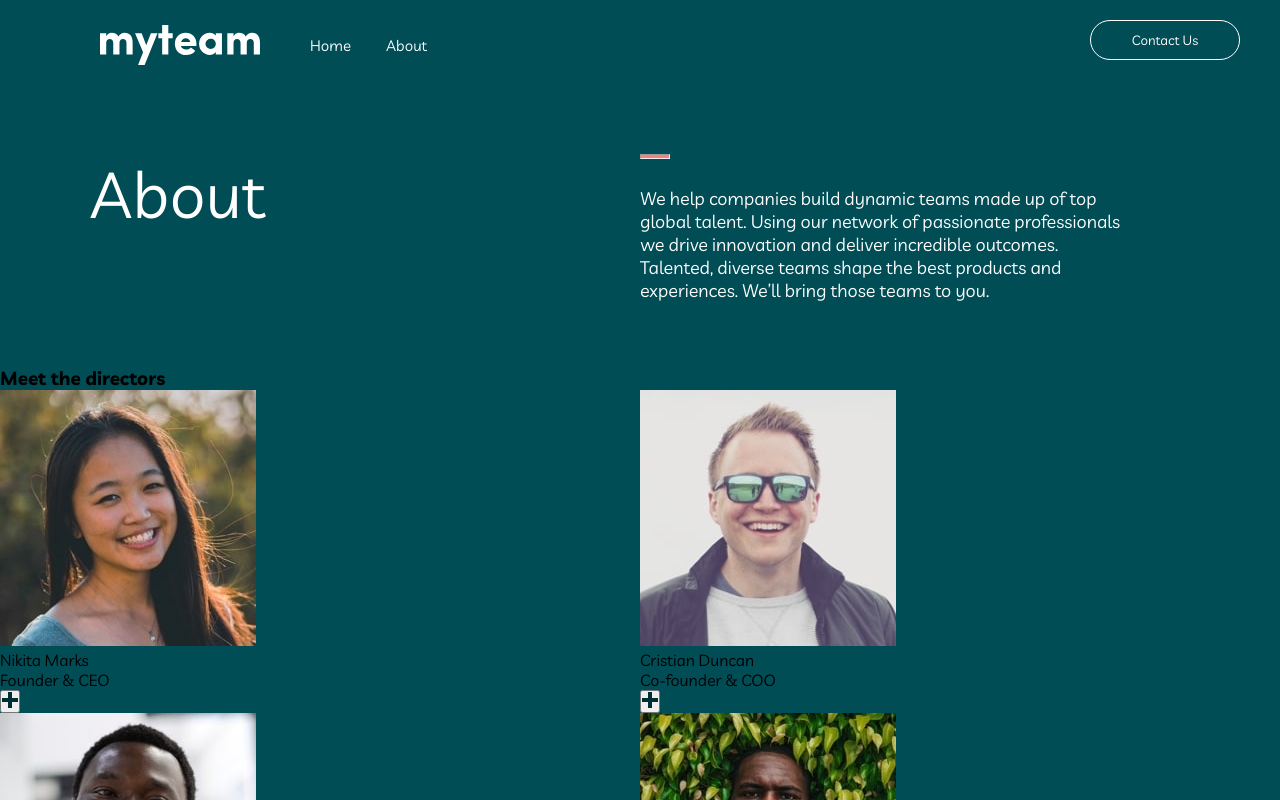
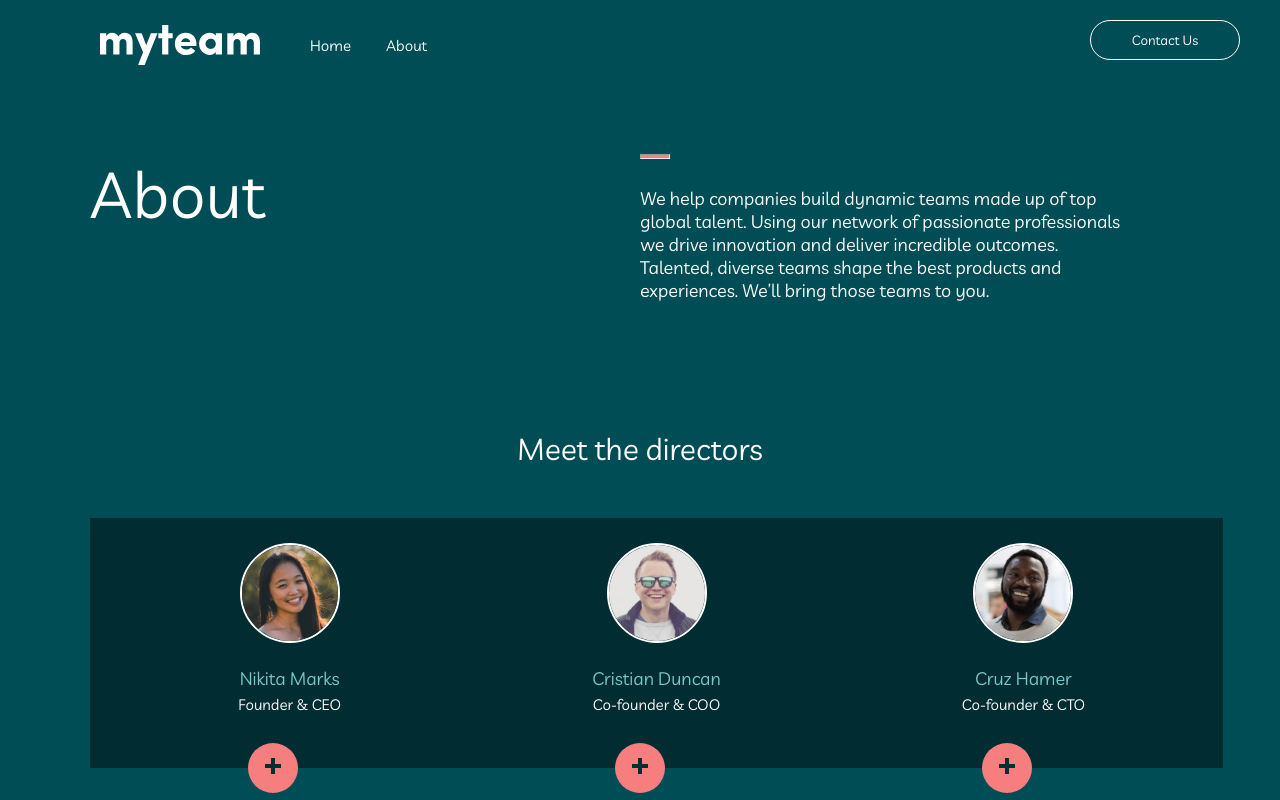
Before and after one commit to clf94-dev/myteam-multi-react, a React (Create React App) app: page /about in a window 1280 px wide. Shown: the top 800 px of the page. Built offline with nearby package versions, Linux system fonts and the light colour scheme.

Commit message:
added style to MeetSection component

```diff
--- a/src/components/MeetCard.jsx
+++ b/src/components/MeetCard.jsx
@@ -11,31 +11,60 @@ import Griffin from '../images/avatar-griffin.jpg'
 import Aden from '../images/avatar-aden.jpg'
 
 function MeetCard(props) {
-const avatars=[Nikita, Christian, Cruz, Drake, Griffin, Aden];
+    const avatars = [
+        Nikita,
+        Christian,
+        Cruz,
+        Drake,
+        Griffin,
+        Aden
+    ];
 
-    const [click, setClick] = useState(false);
-    const handleClick =( ) => setClick(!click);
+    const [click,
+        setClick] = useState(false);
+    const handleClick = () => setClick(!click);
     return (
-        <Grid item sm={6} xs={12}>
-            <Grid container className='info-card1' style={{display: !click? 'block':'none' }}>
+        <Grid item lg={4} sm={6} xs={12} className='meet-card'>
+            <Grid
+                container
+                className='info-card1'
+                style={{
+                display: !click
+                    ? 'block'
+                    : 'none'
+            }}>
                 <img src={avatars[props.index]} alt={props.imgAlt}/>
                 <p className="name">{props.name}</p>
-                <p>
+                <p className='position'>
                     {props.position}
                 </p>
             </Grid>
-            <Grid container className='info-card2' style={{display: click? 'block':'none' }}>
+            <Grid
+                container
+                className='info-card2'
+                style={{
+                display: click
+                    ? 'block'
+                    : 'none'
+            }}>
 
                 <p className="name">{props.name}</p>
-                <p>
+                <p className='description'>
                     {props.description}
                 </p>
-                <Grid container direction='row'>
-                    <i className='fab fa-twitter'></i>
-                    <i className='fab fa-linkedin'></i>
+                <Grid container direction='row' className='social-row'>
+                    <i className='fab fa-2x fa-twitter'></i>
+                    <i className='fab fa-2x fa-linkedin'></i>
                 </Grid>
             </Grid>
-<button onClick={handleClick}><img src={!click? Plus: Close} alt={!click?"More": 'Close'} /> </button>
+            <button style={{backgroundColor: !click? 'hsl(0, 87%, 73%)':  'hsl(179, 42%, 63%)' }} onClick={handleClick}><img
+                src={!click
+            ? Plus
+            : Close}
+                alt={!click
+            ? "More"
+            : 'Close'}/>
+            </button>
         </Grid>
     )
 }
--- a/src/components/MeetSection.jsx
+++ b/src/components/MeetSection.jsx
@@ -5,7 +5,7 @@ import { MeetSectionInfo } from './MeetSectionInfo'
 
 function MeetSection() {
     return (
-        <Grid container direction='column'>
+        <Grid container direction='column' className='meet-section'>
             <h3>Meet the directors</h3>
             <Grid container direction='row'>
                 {MeetSectionInfo.map(data => {
--- a/src/styles/App.css
+++ b/src/styles/App.css
@@ -517,3 +517,100 @@ body {
   color: white;
   padding-right: 11%;
 }
+
+.meet-section {
+  padding: 5% 7%;
+}
+
+.meet-section h3 {
+  text-align: center;
+  font-size: 30px;
+  font-family: "Livvic", sans-serif;
+  font-weight: 400;
+  color: white;
+  margin-bottom: 50px;
+}
+
+.meet-section .meet-card {
+  text-align: center;
+}
+
+.meet-section .meet-card .info-card1 {
+  padding-top: 25px;
+  margin: 0 auto;
+  width: 400px;
+  height: 250px;
+  background-color: #012d32;
+}
+
+.meet-section .meet-card .info-card1 img {
+  width: 100px;
+  border: 2px solid white;
+  border-radius: 50%;
+  margin-bottom: 20px;
+}
+
+.meet-section .meet-card .info-card1 .name {
+  font-size: 18px;
+  font-family: "Livvic", sans-serif;
+  color: #79c8c7;
+  margin-bottom: 5px;
+}
+
+.meet-section .meet-card .info-card1 .position {
+  font-size: 15px;
+  font-family: "Livvic", sans-serif;
+  color: white;
+}
+
+.meet-section .meet-card .info-card2 {
+  margin: 0 auto;
+  padding: 8% 10%;
+  width: 400px;
+  height: 250px;
+  background-color: #012d32;
+}
+
+.meet-section .meet-card .info-card2 .name {
+  font-size: 18px;
+  font-family: "Livvic", sans-serif;
+  color: #79c8c7;
+  margin-bottom: 5px;
+}
+
+.meet-section .meet-card .info-card2 .description {
+  padding: 5% 10%;
+  font-size: 15px;
+  font-family: "Livvic", sans-serif;
+  color: white;
+}
+
+.meet-section .meet-card .info-card2 .social-row {
+  margin-top: 15px;
+  justify-content: center;
+}
+
+.meet-section .meet-card .info-card2 .social-row i {
+  color: white;
+  margin-right: 10px;
+  margin-left: 10px;
+}
+
+.meet-section .meet-card .info-card2 .social-row i:hover {
+  cursor: pointer;
+  transition: all 0.3s ease;
+  color: #f67e7e;
+}
+
+.meet-section .meet-card button {
+  height: 50px;
+  width: 50px;
+  border: none;
+  border-radius: 50%;
+  position: relative;
+  top: -25px;
+}
+
+.meet-section .meet-card button:hover {
+  cursor: pointer;
+}
--- a/src/styles/App.scss
+++ b/src/styles/App.scss
@@ -439,3 +439,87 @@ body {
         padding-right: 11%;
     }
 }
+
+//MeetSection component ---------------------------
+.meet-section {
+    padding: 5% 7%;
+    h3 {
+        text-align: center;
+        font-size: $h2-size;
+        font-family: $font-fam;
+        font-weight: 400;
+        color: $White;
+        margin-bottom: 50px;
+    }
+    .meet-card {
+        text-align: center;
+        .info-card1 {
+            padding-top: 25px;
+            margin: 0 auto;
+            width: 400px;
+            height: 250px;
+            background-color: $Sacramento-state-green;
+            img {
+                width: 100px;
+                border: 2px solid $White;
+                border-radius: 50%;
+                margin-bottom: 20px;
+            }
+            .name {
+                font-size: $body1-size;
+                font-family: $font-fam;
+                color: $Rapture-blue;
+                margin-bottom: 5px;
+            }
+            .position {
+                font-size: $body2-size;
+                font-family: $font-fam;
+                color: $White;
+            }
+        }
+        .info-card2 {
+            margin: 0 auto;
+            padding: 8% 10%;
+            width: 400px;
+            height: 250px;
+            background-color: $Sacramento-state-green;
+            .name {
+                font-size: $body1-size;
+                font-family: $font-fam;
+                color: $Rapture-blue;
+                margin-bottom: 5px;
+            }
+            .description {
+                padding: 5% 10%;
+                font-size: $body2-size;
+                font-family: $font-fam;
+                color: $White;
+            }
+            .social-row {
+                margin-top: 15px;
+                justify-content: center;
+                i {
+                    color: $White;
+                    margin-right: 10px;
+                    margin-left: 10px;
+                    &:hover {
+                        cursor: pointer;
+                        transition: all 0.3s ease;
+                        color: $Light-coral;
+                    }
+                }
+            }
+        }
+        button {
+            height: 50px;
+            width: 50px;
+            border: none;
+            border-radius: 50%;
+            position: relative;
+            top: -25px;
+            &:hover {
+                cursor: pointer;
+            }
+        }
+    }
+}
```
Also changed, not shown: src/styles/App.min.css.
